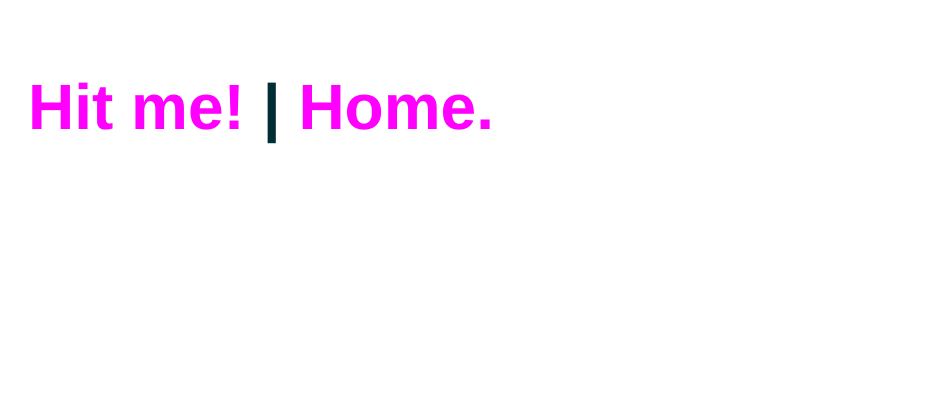
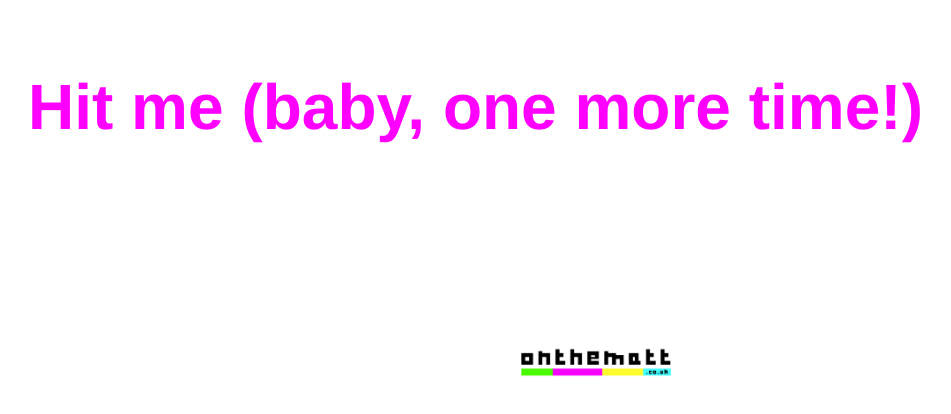
Before and after one commit to onthematt/mbarrell, a plain HTML site: page blog.html in a window 1280 px wide. Shown: the whole page, without its empty margins (44-995 px from the left). Drawn offline with Linux system fonts and the light colour scheme.

Commit message:
hit me baby

```diff
--- a/blog.html
+++ b/blog.html
@@ -13,8 +13,9 @@
   <section>
 
 <div>
-<a onclick="onTheMatt()">Hit me!</a> | <a href="index.html">Home.</a>
+<a onclick="onTheMatt()">Hit me (baby, one more time!)</a>
 <p class="headshot" id="blogpost" onload="onTheMatt()"></p>
+<br><br><a href="index.html"><img src="onthematt.png" width="150"></a>
 </section>
 <br>
 </body>
```
